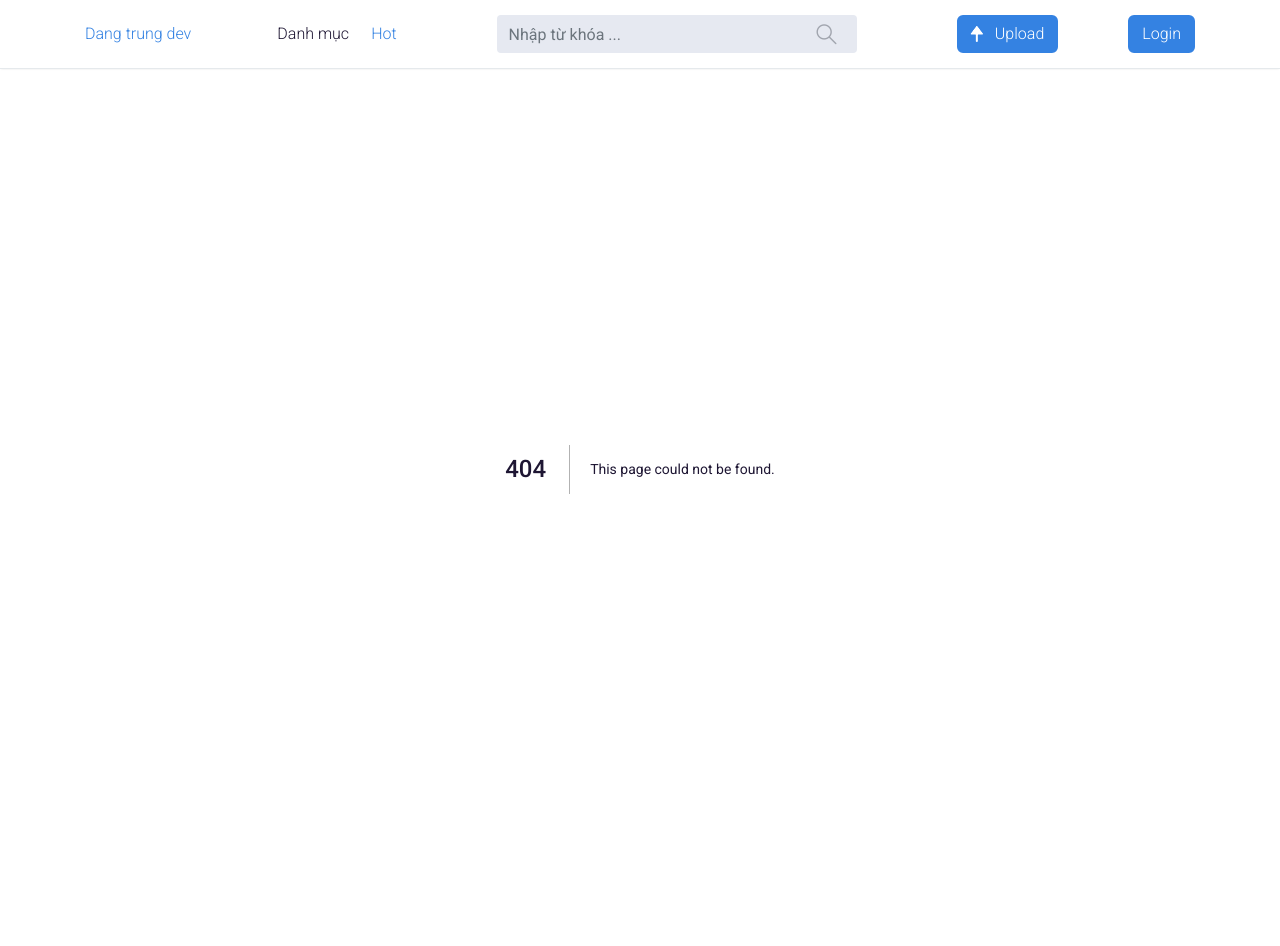
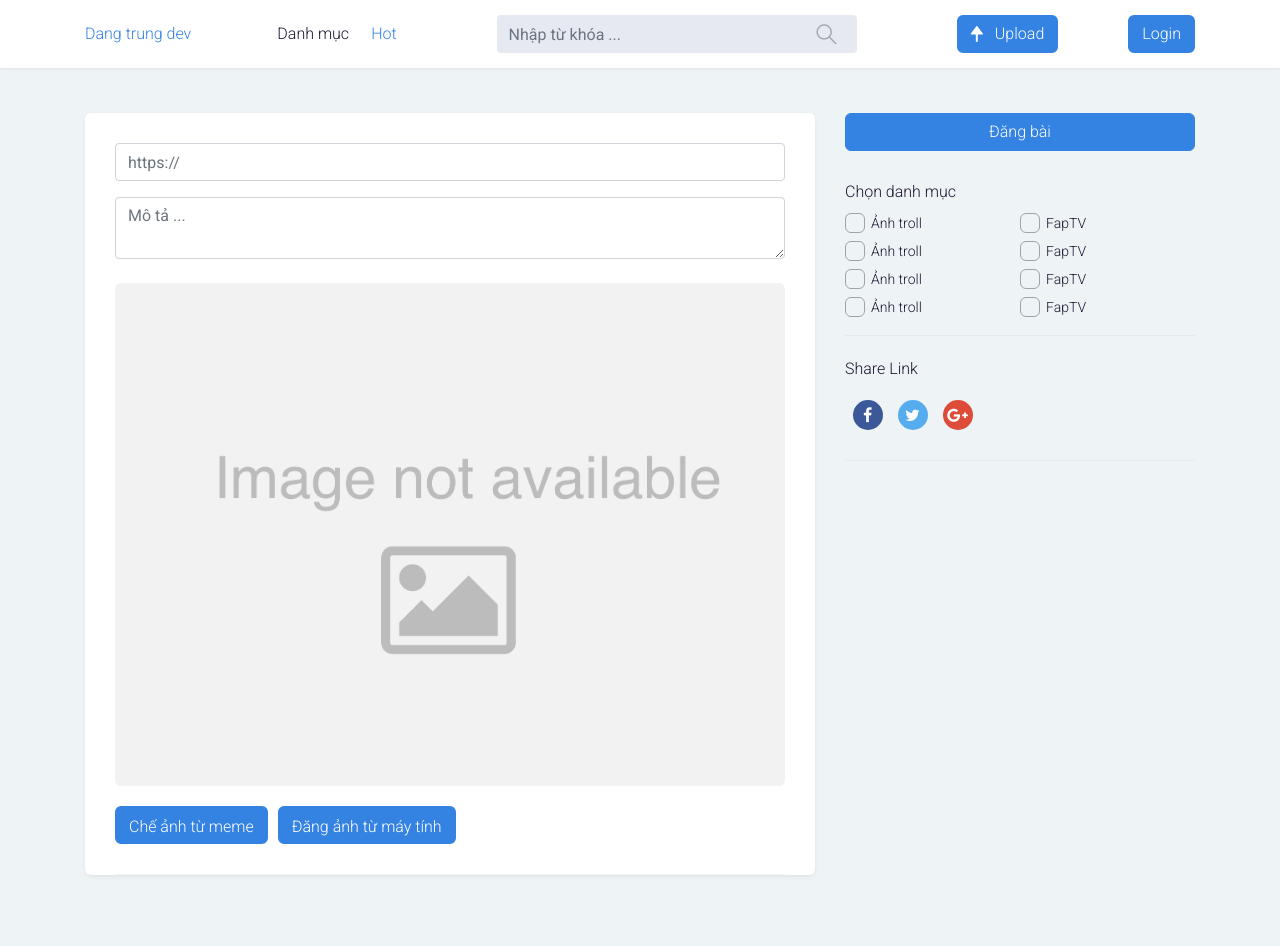
Before and after one commit to DangTrungdev113999/First-project-nextjs, a Next.js app: page /posts/create in a window 1280 px wide. Before the commit this address had no page. Shown: the top 946 px of the page. Before the commit the page ends 869 px from the top, so only its background shows below. Built offline with nearby package versions, Linux system fonts and the light colour scheme.

Commit message:
Add create post UI

```diff
--- /dev/null
+++ b/components/Footer/Footer.tsx
@@ -0,0 +1,13 @@
+const Footer = () => {
+  return (
+    <footer>
+      <div className="ass1-footer">
+        <div className="container">
+          <p className="text-center">Cộng đồng chế ảnh </p>
+        </div>
+      </div>
+    </footer>
+  );
+};
+
+export default Footer;
--- /dev/null
+++ b/components/Footer/index.ts
@@ -0,0 +1 @@
+export { default as Footer } from "./Footer";
--- /dev/null
+++ b/components/PostCreateForm/PostCreateForm.tsx
@@ -0,0 +1,43 @@
+import React from "react";
+
+const PostCreateForm = () => {
+  return (
+    <div className="ass1-section ass1-section__edit-post">
+      <div className="ass1-section__content">
+        <form action="#">
+          <div className="form-group">
+            <input
+              type="text"
+              className="form-control ttg-border-none"
+              placeholder="https://"
+            />
+          </div>
+          <div className="form-group">
+            <textarea
+              className="form-control ttg-border-none"
+              placeholder="Mô tả ..."
+              defaultValue={""}
+            />
+          </div>
+        </form>
+        <div className="ass1-section__image">
+          <a href="#">
+            <img src="/images/no_image_available.jpg" alt="default" />
+          </a>
+        </div>
+        <a
+          href="https://memeful.com/"
+          target="_blank"
+          className="ass1-btn ass1-btn-meme"
+        >
+          Chế ảnh từ meme
+        </a>
+        <a href="#" className="ass1-btn ass1-btn-meme">
+          Đăng ảnh từ máy tính
+        </a>
+      </div>
+    </div>
+  );
+};
+
+export default PostCreateForm;
--- /dev/null
+++ b/components/PostCreateForm/index.ts
@@ -0,0 +1 @@
+export { default as PostCreateForm } from "./PostCreateForm";
--- /dev/null
+++ b/components/PostCreateSidebar/PostCreateSidebar.tsx
@@ -0,0 +1,74 @@
+import React from "react";
+
+const PostCreateSidebar = () => {
+  return (
+    <aside className="ass1-aside ass1-aside__edit-post">
+      <div>
+        <a href="#" className="ass1-btn">
+          Đăng bài
+        </a>
+      </div>
+      <div className="ass1-aside__edit-post-head">
+        <span style={{ display: "block", width: "100%", marginBottom: "10px" }}>
+          Chọn danh mục
+        </span>
+        <label className="ass1-checkbox">
+          <input type="radio" name="state-post" />
+          <span />
+          <p>Ảnh troll</p>
+        </label>
+        <label className="ass1-checkbox">
+          <input type="radio" name="state-post" />
+          <span />
+          <p>FapTV</p>
+        </label>
+        <label className="ass1-checkbox">
+          <input type="radio" name="state-post" />
+          <span />
+          <p>Ảnh troll</p>
+        </label>
+        <label className="ass1-checkbox">
+          <input type="radio" name="state-post" />
+          <span />
+          <p>FapTV</p>
+        </label>
+        <label className="ass1-checkbox">
+          <input type="radio" name="state-post" />
+          <span />
+          <p>Ảnh troll</p>
+        </label>
+        <label className="ass1-checkbox">
+          <input type="radio" name="state-post" />
+          <span />
+          <p>FapTV</p>
+        </label>
+        <label className="ass1-checkbox">
+          <input type="radio" name="state-post" />
+          <span />
+          <p>Ảnh troll</p>
+        </label>
+        <label className="ass1-checkbox">
+          <input type="radio" name="state-post" />
+          <span />
+          <p>FapTV</p>
+        </label>
+      </div>
+      <div className="ass1-aside__get-code">
+        <p>Share Link</p>
+      </div>
+      <div className="ass1-aside__social">
+        <a className="ass1-btn-social__facebook ass1-btn-social">
+          <i className="fa fa-facebook" aria-hidden="true" />
+        </a>
+        <a className="ass1-btn-social__twitter ass1-btn-social">
+          <i className="fa fa-twitter" aria-hidden="true" />
+        </a>
+        <a className="ass1-btn-social__google ass1-btn-social">
+          <i className="fa fa-google-plus" aria-hidden="true" />
+        </a>
+      </div>
+    </aside>
+  );
+};
+
+export default PostCreateSidebar;
--- /dev/null
+++ b/components/PostCreateSidebar/index.ts
@@ -0,0 +1 @@
+export { default as PostCreateSidebar } from "./PostCreateSidebar";
--- a/pages/_app.tsx
+++ b/pages/_app.tsx
@@ -1,13 +1,26 @@
-import React, { useEffect } from "react";
+import React, { useMemo } from "react";
+import App, { AppContext, AppProps } from "next/app";
 import Head from "next/head";
-import App, { AppProps, AppContext } from "next/app";
 
+import { Footer } from "@/components/Footer";
 import { Header } from "@/components/Header";
 
 import "bootstrap/dist/css/bootstrap.min.css";
 import "@/assets/css/style.css";
 
-function MyApp({ Component, pageProps }: AppProps) {
+function MyApp({ Component, pageProps, router }: AppProps) {
+  const hiddenFooter = useMemo((): boolean => {
+    const excludes = ["/"];
+    const currentPath = router.pathname;
+    return excludes.indexOf(currentPath) !== -1;
+  }, [router]);
+
+  const hiddenHeader = useMemo((): boolean => {
+    const excludes = ["/login", "/register"];
+    const currentPath = router.pathname;
+    return excludes.indexOf(currentPath) !== -1;
+  }, [router]);
+
   return (
     <div id="root">
       <Head>
@@ -33,10 +46,11 @@ function MyApp({ Component, pageProps }: AppProps) {
         />
         <link rel="stylesheet" href="/fonts/emotion/style.css" />
       </Head>
-      <Header />
+      {!hiddenHeader && <Header />}
       <main>
         <Component {...pageProps} />
       </main>
+      {!hiddenFooter && <Footer />}
     </div>
   );
 }
--- /dev/null
+++ b/pages/posts/create.tsx
@@ -0,0 +1,20 @@
+import React from "react";
+import { PostCreateForm } from "@/components/PostCreateForm";
+import { PostCreateSidebar } from "@/components/PostCreateSidebar";
+
+const Create = () => {
+  return (
+    <div className="container">
+      <div className="row">
+        <div className="col-lg-8">
+          <PostCreateForm />
+        </div>
+        <div className="col-lg-4">
+          <PostCreateSidebar />
+        </div>
+      </div>
+    </div>
+  );
+};
+
+export default Create;
```
Also changed, not shown: pages/login.tsx (added, +40 -0 lines), pages/register.tsx (added, +50 -0 lines), pages/posts/[postId].tsx (added).
